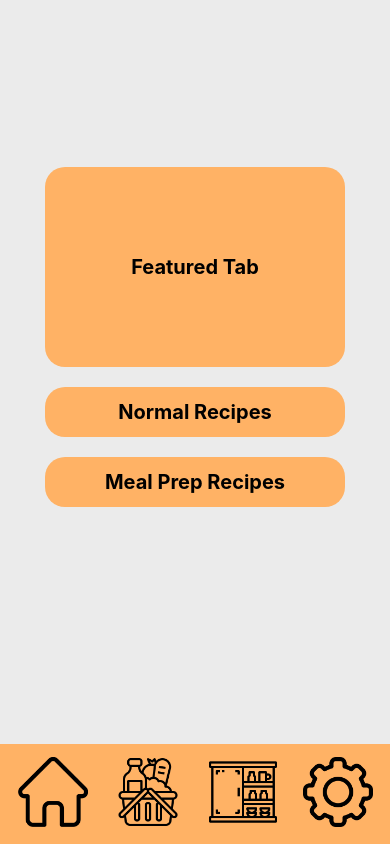
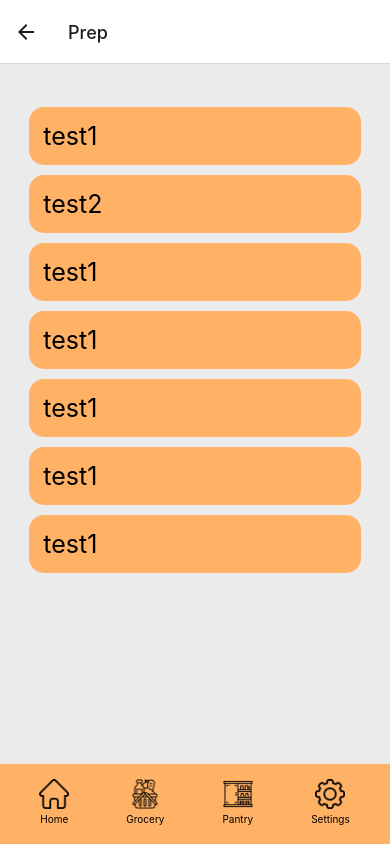
Before and after one commit to CS222-UIUC/course-project-recipe-app, a React Native app in the folder recipe/: screen /Prep in a window 390 px wide. Built offline with nearby package versions, Linux system fonts and the light colour scheme.

Commit message:
added meal list pressables and page layout

```diff
--- a/recipe/App.js
+++ b/recipe/App.js
@@ -25,7 +25,7 @@ const App = () => {
          <Stack.Screen options={{ headerShown: false, animation: 'fade'}}name="Pantry" component={PantryScreen} />
           <Stack.Screen options={{ headerShown: false, animation: 'fade'}}name="Settings" component={SettingsScreen} />
           <Stack.Screen name="Featured" component={FeaturedMealsOverviewScreen} />
-          <Stack.Screen name="Meal Prep" component={MealPrepScreen} />
+          <Stack.Screen name="Prep" component={MealPrepScreen} />
           <Stack.Screen name="Normal" component={NormalRecipeScreen} />
         </Stack.Navigator>
 
--- /dev/null
+++ b/recipe/components/MealList.js
@@ -0,0 +1,34 @@
+import React, {useState} from 'react';
+import { View, Text, ScrollView, Pressable } from 'react-native';
+import {styles} from "./StyleSheet.js";
+
+
+function MealList({items}) {
+    const[listItems, setList] = useState([
+        { listItems: 'test1', key: '1'},
+        { listItems: 'test2', key: '2'},
+        { listItems: 'test1', key: '3'},
+        { listItems: 'test1', key: '4'},
+        { listItems: 'test1', key: '5'},
+        { listItems: 'test1', key: '6'},
+        { listItems: 'test1', key: '7'},
+      ]);
+    return (
+        <View style = {styles.listscrollview}>
+            <ScrollView>
+                { listItems.map((item) => {
+                    return(
+                    <Pressable key={item.key} style= {styles.listscrollitem}>
+
+                        <Text style= {styles.listscrolltext}>{item.listItems}</Text>
+                    </Pressable>
+                    );
+
+                })}
+            </ScrollView>
+
+        </View>
+    );
+}
+
+export default MealList;
--- a/recipe/components/StyleSheet.js
+++ b/recipe/components/StyleSheet.js
@@ -120,22 +120,24 @@ const styles = StyleSheet.create({
       position: 'absolute',
       justifyContent: 'center',
       bottom : 0,
-      height: 100,
+      height: 80,
       width:Dimensions.get('window').width,
       backgroundColor: '#ffb265'
     },
     menubutton: {
 
-      height: 75,
-      width: 75,
-      margin:10,
+
+
+
+      paddingHorizontal: 25,
+      paddingVertical: 30,
       borderRadius:10,
       justifyContent: 'center',
       alignItems: 'center',
     },
     tinyLogo: {
-      width: 65,
-      height: 65,
+      width: 30,
+      height: 30,
     },
     containerSettings: {
       flex: 1,
@@ -146,7 +148,32 @@ const styles = StyleSheet.create({
 
       //margin: 16,
     },
+    logoText:{
+      margin: 4,
+      fontSize: 10
+    },
+    listscrollview: {
+      width:Dimensions.get('window').width,
+      borderRadius: 0,
+      alignItems: 'center',
+      justifyContent: 'flex-start',
+      height: Dimensions.get('window').height -140,
 
+
+    },
+    listscrollitem:{
+      width:Dimensions.get('window').width * .85,
+      fontSize: 25,
+      padding:7,
+      margin:5,
+      backgroundColor: '#ffb265',
+      borderRadius: 15,
+    },
+    listscrolltext:{
+      padding:7,
+      fontSize: 25,
+
+    },
   });
 
   export {styles}
--- a/recipe/screens/MealPrepScreen.js
+++ b/recipe/screens/MealPrepScreen.js
@@ -1,15 +1,15 @@
 import { View, Text, StyleSheet } from 'react-native'
-function MealPrepScreen() {
+import MealList from '../components/MealList';
+import {styles} from '../components/StyleSheet.js'
+import { menuBar } from './menubar';
+const MealPrepScreen = ({ navigation }) => {
     return (
         <View style={styles.container}>
-           <Text> Meal Prep </Text>
+
+            <MealList>
+            </MealList>
+            {menuBar(navigation)}
         </View>
     );
 }
 export default MealPrepScreen
-const styles =  StyleSheet.create({
-    container: {
-        flex: 1,
-        padding: 16,
-    },
-});
--- a/recipe/screens/NormalRecipeScreen.js
+++ b/recipe/screens/NormalRecipeScreen.js
@@ -1,15 +1,15 @@
 import { View, Text, StyleSheet } from 'react-native'
-function NormalRecipeScreen() {
+import MealList from '../components/MealList';
+import {styles} from '../components/StyleSheet.js'
+import { menuBar } from './menubar';
+const NormalRecipeScreen = ({ navigation }) => {
     return (
         <View style={styles.container}>
-           <Text> Normal Recipe </Text>
+
+            <MealList>
+            </MealList>
+            {menuBar(navigation)}
         </View>
     );
 }
 export default NormalRecipeScreen
-const styles =  StyleSheet.create({
-    container: {
-        flex: 1,
-        padding: 16,
-    },
-});
--- a/recipe/screens/menubar.js
+++ b/recipe/screens/menubar.js
@@ -13,9 +13,10 @@ const menuBar =  navigation  => {
           >
 
             <Image
-                style={{width: 70, height: 70}}
+                style={styles.tinyLogo}
                 source={require('../assets/home.png')}
             />
+            <Text style={styles.logoText}>Home</Text>
           </Pressable>
         <Pressable style={styles.menubutton}
 
@@ -24,9 +25,10 @@ const menuBar =  navigation  => {
           }
           >
             <Image
-                style={{width: 70, height: 70}}
+               style={styles.tinyLogo}
                 source={require('../assets/grocery.png')}
             />
+            <Text style={styles.logoText}>Grocery</Text>
             </Pressable>
         <Pressable style={styles.menubutton}
 
@@ -34,9 +36,10 @@ const menuBar =  navigation  => {
             navigation.navigate('Pantry')
           }
         ><Image
-        style={{width: 70, height: 70}}
+        style={styles.tinyLogo}
         source={require('../assets/shelving.png')}
         />
+        <Text style={styles.logoText}>Pantry</Text>
         </Pressable>
         <Pressable style={styles.menubutton}
 
@@ -45,9 +48,10 @@ const menuBar =  navigation  => {
           }
           >
             <Image
-                style={{width: 70, height: 70}}
+                style={styles.tinyLogo}
                 source={require('../assets/settings.png')}
             />
+            <Text style={styles.logoText}>Settings</Text>
           </Pressable>
 
       </View>
```
